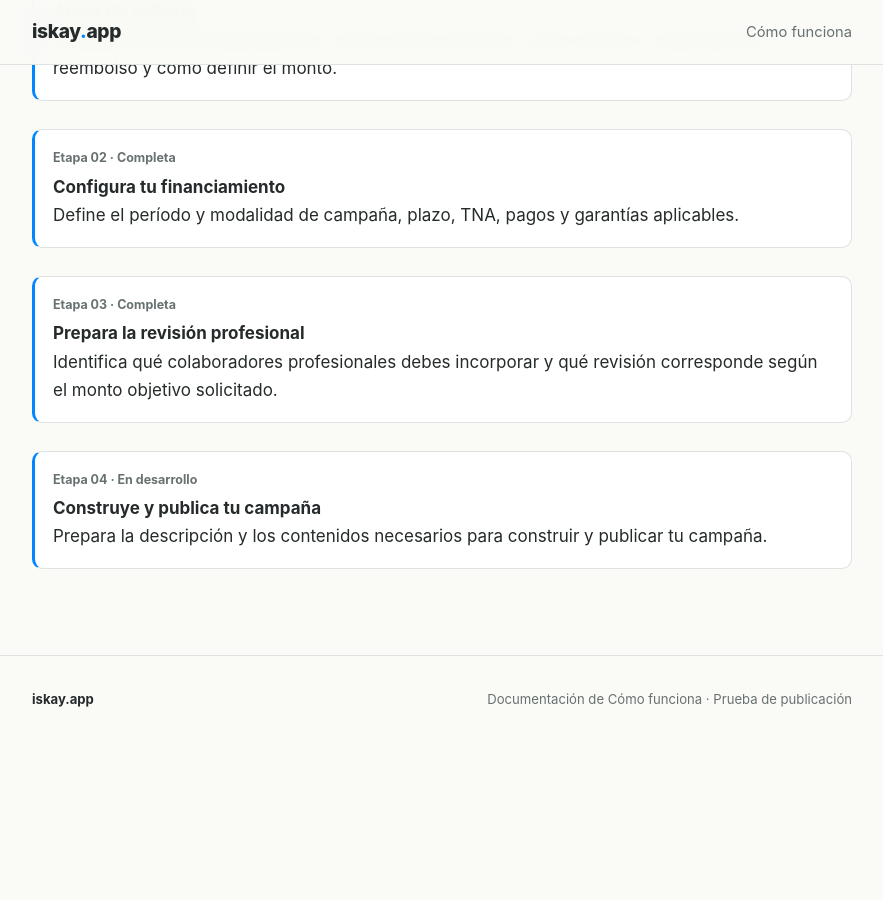
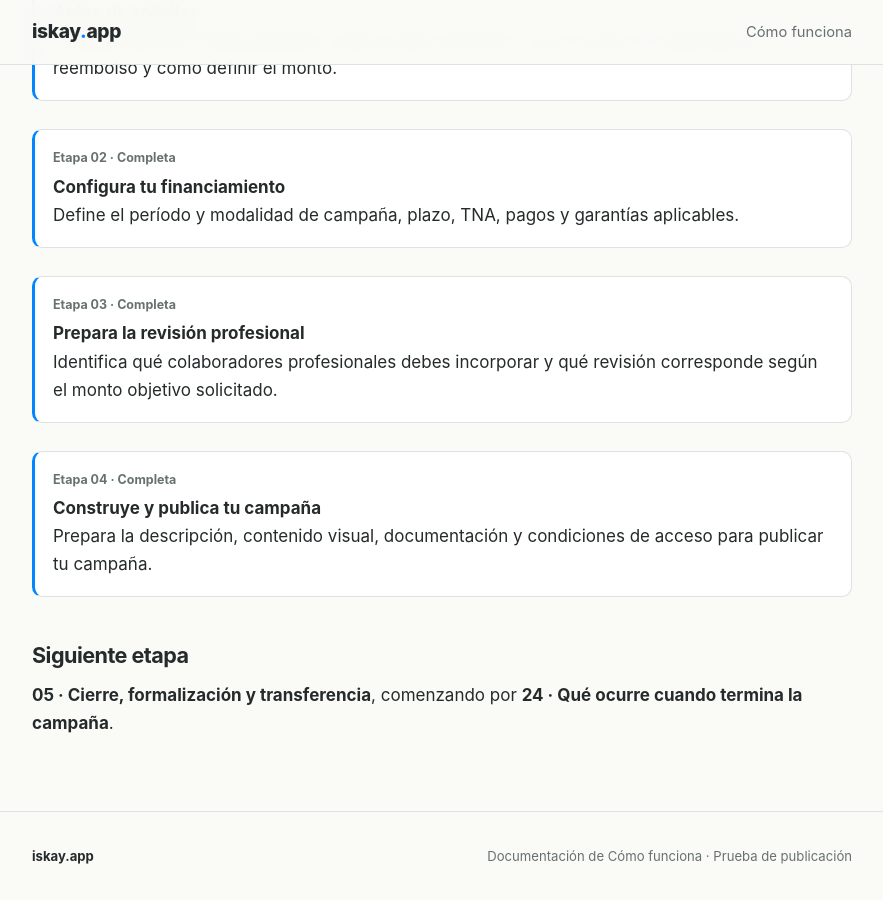
Before and after one commit to iskayApp/como-funciona, a Jekyll site: the page built from index.md, in a window 1280 px wide and 900 px high, scrolled down 593 px. Shown: the whole window, without its empty margins (198-1081 px from the left). Built offline with Jekyll 4.4.1, drawn with Linux system fonts in a browser that asks for light colours; before the commit the page ends 1337 px from its top, so only the background shows below that.

Commit message:
docs: marcar etapa 04 como completada

```diff
--- a/index.md
+++ b/index.md
@@ -40,9 +40,13 @@ Estamos validando la experiencia pública y móvil antes de integrar esta docume
   </li>
   <li>
     <a href="{{ '/financiamiento-reembolsable/promotores/construye-y-publica-tu-campana/' | relative_url }}">
-      <span class="topic-number">Etapa 04 · En desarrollo</span>
+      <span class="topic-number">Etapa 04 · Completa</span>
       <strong>Construye y publica tu campaña</strong><br>
-      Prepara la descripción y los contenidos necesarios para construir y publicar tu campaña.
+      Prepara la descripción, contenido visual, documentación y condiciones de acceso para publicar tu campaña.
     </a>
   </li>
 </ul>
+
+## Siguiente etapa
+
+**05 · Cierre, formalización y transferencia**, comenzando por **24 · Qué ocurre cuando termina la campaña**.
```
